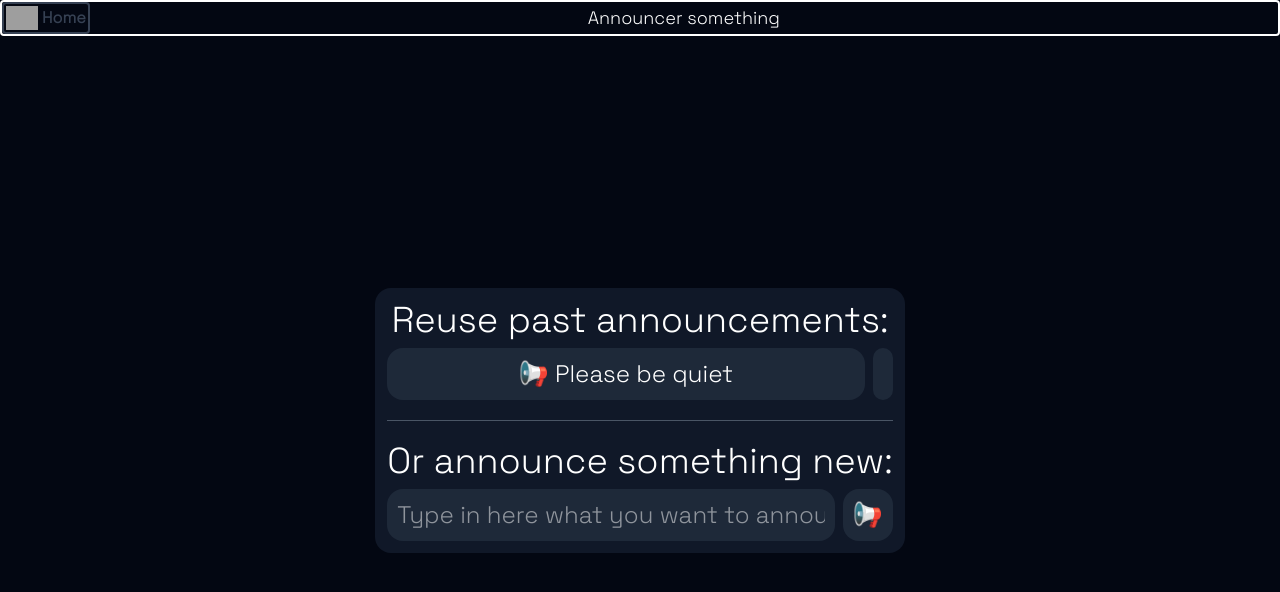
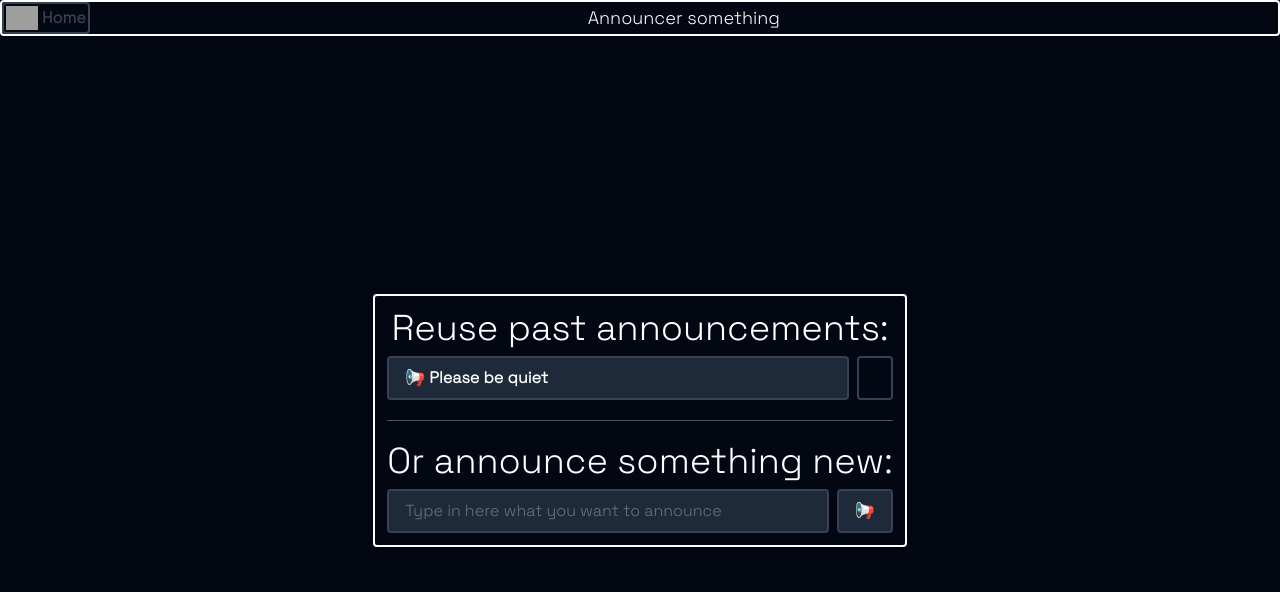
Before and after one commit to RezHackXYZ/ClassRoomStuff, a SvelteKit app: page /announcer in a window 1280 px wide. Shown: the top 592 px of the page. Built offline with nearby package versions, Linux system fonts and the light colour scheme; grey boxes are pictures that could not be loaded; a web font is replaced by a local one; what random-words would draw is missing.

Commit message:
mentaian uniformity in ui!

```diff
--- a/src/routes/+HomePage/Galery.svelte
+++ b/src/routes/+HomePage/Galery.svelte
@@ -1,17 +1,15 @@
 <script>
-	import tools from "./tools.json"
+	import tools from "./tools.json";
 </script>
 
 <div id="galarry" class="flex items-center justify-center p-3">
-    <div
-		class="flex flex-wrap justify-center gap-5"
-	>
+	<div class="flex max-w-[1300px] flex-wrap justify-center gap-5">
 		{#each tools as tool}
 			<a href={tool.link} class="flex justify-center">
 				<div class="card flex w-full max-w-xs flex-col items-center text-center">
 					<img
 						class="mb-2 w-full rounded border-2 border-white"
-						src='https://image.thum.io/get/fullpage/wait/5/maxAge/1/https://classroomstuff.xyz/{tool.link}'
+						src="https://image.thum.io/get/fullpage/wait/5/maxAge/1/https://classroomstuff.xyz/{tool.link}"
 						alt="how the tool {tool.name} looks like"
 					/>
 					<div
--- a/src/routes/announcer/+page.svelte
+++ b/src/routes/announcer/+page.svelte
@@ -1,5 +1,5 @@
 <script>
-	import { PlayingAnnouncement ,CurrentText} from "./logic/announcerData.svelte.js";
+	import { PlayingAnnouncement, CurrentText } from "./logic/announcerData.svelte.js";
 
 	import List from "./components/CommonAnounceedTexts/list.svelte";
 	import Add from "./components/CustomText/add.svelte";
@@ -11,7 +11,7 @@
 </script>
 
 <div class="flex h-full flex-col items-center justify-center gap-5 p-5">
-	<div class="w-fit rounded-2xl bg-gray-900 p-3">
+	<div class="w-fit rounded border-2 p-3">
 		{#if PlayingAnnouncement.v == true}
 			<p class="text-center text-5xl">{CurrentText.v}</p>
 		{:else}
--- a/src/routes/announcer/components/CommonAnounceedTexts/delete.svelte
+++ b/src/routes/announcer/components/CommonAnounceedTexts/delete.svelte
@@ -6,7 +6,7 @@
 </script>
 
 <button
-	class="cursor-pointer rounded-2xl bg-gray-800 p-2.5 text-2xl transition-all hover:scale-120 hover:-rotate-15 hover:bg-gray-600"
+	class="btn dull"
 	aria-label="Delete announcement"
 	onclick={() => DeleteMostUsedAnnouncement(announcementID)}
 >
--- a/src/routes/announcer/components/CommonAnounceedTexts/text.svelte
+++ b/src/routes/announcer/components/CommonAnounceedTexts/text.svelte
@@ -6,7 +6,7 @@
 </script>
 
 <button
-	class="w-full cursor-pointer rounded-2xl bg-gray-800 p-2.5 text-2xl transition-all hover:scale-105 hover:bg-gray-600"
+	class="btn w-full"
 	onclick={() => AnnounceUsingTTS(announcementText)}
 >
 	📢 {announcementText}
--- a/src/routes/announcer/components/CustomText/add.svelte
+++ b/src/routes/announcer/components/CustomText/add.svelte
@@ -6,7 +6,7 @@
 {#if CurrentText.v}
 	<div class="flex w-full justify-center mt-2">
 		<button
-			class="text-1xl w-fit cursor-pointer self-center rounded-2xl bg-gray-800 p-2.5 transition-all hover:scale-110 hover:bg-gray-600"
+			class="btn dull"
 			onclick={() => {
 				AddMostUsedAnnouncement(CurrentText.v);
 				CurrentText.v = "";
--- a/src/routes/announcer/components/CustomText/input.svelte
+++ b/src/routes/announcer/components/CustomText/input.svelte
@@ -5,5 +5,5 @@
 <input
 	bind:value={CurrentText.v}
 	placeholder="Type in here what you want to announce"
-	class="flex-1 rounded-2xl bg-gray-800 p-2.5 text-2xl"
+	class="input"
 />
--- a/src/routes/announcer/components/CustomText/play.svelte
+++ b/src/routes/announcer/components/CustomText/play.svelte
@@ -4,7 +4,7 @@
 </script>
 
 <button
-	class="cursor-pointer rounded-2xl bg-gray-800 p-2.5 text-2xl transition-all hover:scale-120 hover:-rotate-15 hover:bg-gray-600"
+	class="btn"
 	onclick={() => AnnounceUsingTTS(CurrentText.v)}
 >
 	📢</button
--- a/src/routes/tailwind.css
+++ b/src/routes/tailwind.css
@@ -8,7 +8,7 @@
 }
 
 .btn {
-	@apply flex cursor-pointer items-center gap-1 rounded border-2 border-white bg-gray-700 px-4 py-2 font-bold text-white transition-all hover:scale-105 hover:bg-gray-500 hover:shadow-lg;
+	@apply flex cursor-pointer items-center gap-1 rounded border-2 border-gray-700 bg-gray-800 px-4 py-2 font-bold text-white transition-all hover:scale-105 hover:bg-gray-500 hover:border-white hover:shadow-lg;
 
 	&.dull {
 		@apply border-gray-700 bg-transparent text-gray-700 hover:bg-gray-700 hover:text-white;
```
